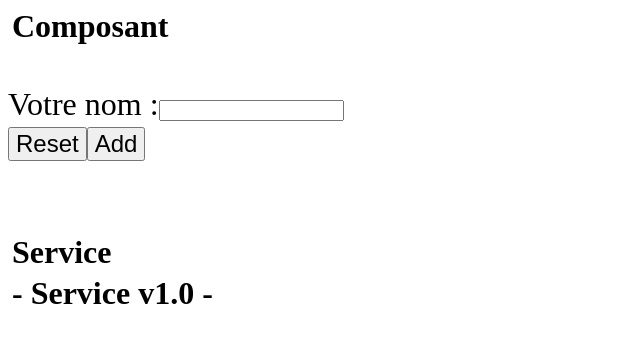
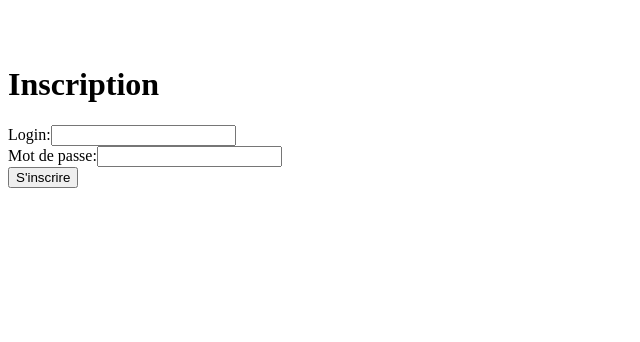
Before and after one commit to SandraLamire/First-project-Angular, an Angular app: page /inscription in a window 1280 px wide. Shown: the top 342 px of the page, without its empty margins (0-640 px from the left). Built offline with nearby package versions, Linux system fonts and the light colour scheme.

Commit message:
Ajout de routes simples

```diff
--- /dev/null
+++ b/src/app/accueil/accueil.component.html
@@ -0,0 +1,2 @@
+<!-- lien vers cette nouvelle page d'inscription -->
+<a routerLink="/inscription">S'inscrire</a>
--- a/src/app/app.component.html
+++ b/src/app/app.component.html
@@ -1,9 +1,13 @@
 <!-- appel du 1er composant crée -->
+<!--
 <h2>Composant</h2>
 <app-my-component></app-my-component>
+-->
 
 <!-- Utilisation du service UserName -->
+<!--
 <h2>Service</h2>
+-->
 
 <!-- Manuel
 <p>Please enter your name: </p>
@@ -13,5 +17,10 @@
 
 <p>Hello {{ userName }}</p>
 -->
+<!--
+<h4>- Service v{{version}} -</h4>
+-->
 
-<h4>- Service v{{version}} -</h4>
+
+<!-- Tout supprimer sur cette page pour remplacer par balise router-outlet -->
+<router-outlet></router-outlet>
--- /dev/null
+++ b/src/app/inscription/inscription.component.html
@@ -0,0 +1,13 @@
+<!-- afficher le formulaire avec le login, le mot de passe et le bouton "S'inscrire" -->
+<h1>Inscription</h1>
+<form>
+  <div>
+    <label for="login">Login:</label>
+    <input type="text" name="login" id="login">
+  </div>
+  <div>
+    <label for="mot_de_passe">Mot de passe:</label>
+    <input type="password" name="mot_de_passe" id="mot_de_passe">
+  </div>
+  <button type="submit">S'inscrire</button>
+</form>
--- a/src/index.html
+++ b/src/index.html
@@ -3,6 +3,7 @@
 <head>
   <meta charset="utf-8">
   <title>FirstProjectAngular</title>
+  <!-- Nécessaire: indique que toutes les URLs relatives dans l'application doivent commencer par / -->
   <base href="/">
   <meta name="viewport" content="width=device-width, initial-scale=1">
   <link rel="icon" type="image/x-icon" href="favicon.ico">
```
Also changed, not shown: src/app/accueil/accueil.component.ts (added, +10 -0 lines), src/app/app-routing.module.ts (added, +20 -0 lines), src/app/app.module.ts (+15 -6 lines), src/app/inscription/inscription.component.ts (added, +10 -0 lines), src/app/accueil/accueil.component.css (added), src/app/inscription/inscription.component.css (added), 2 other files (tests, documents, lock files or other folders).
